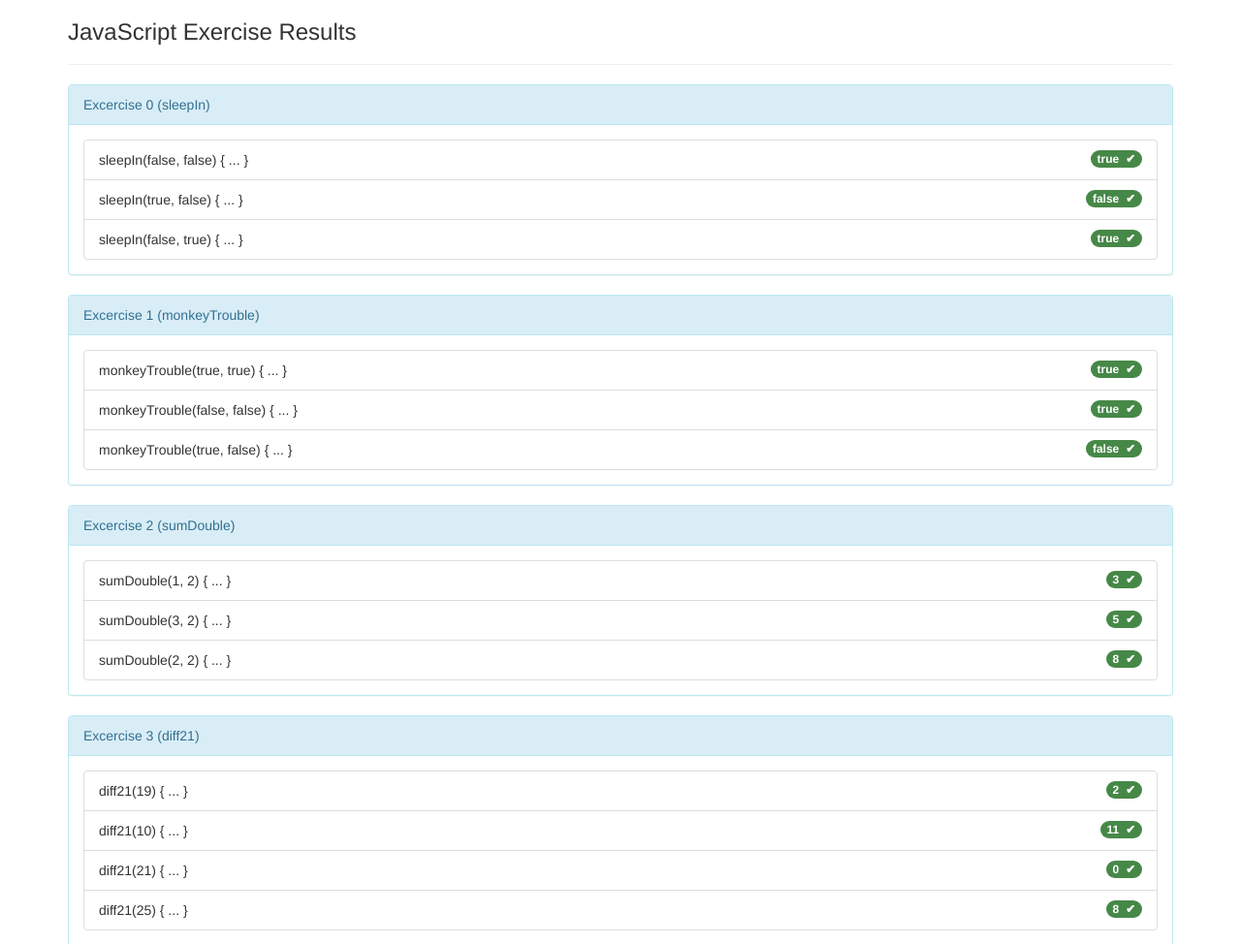
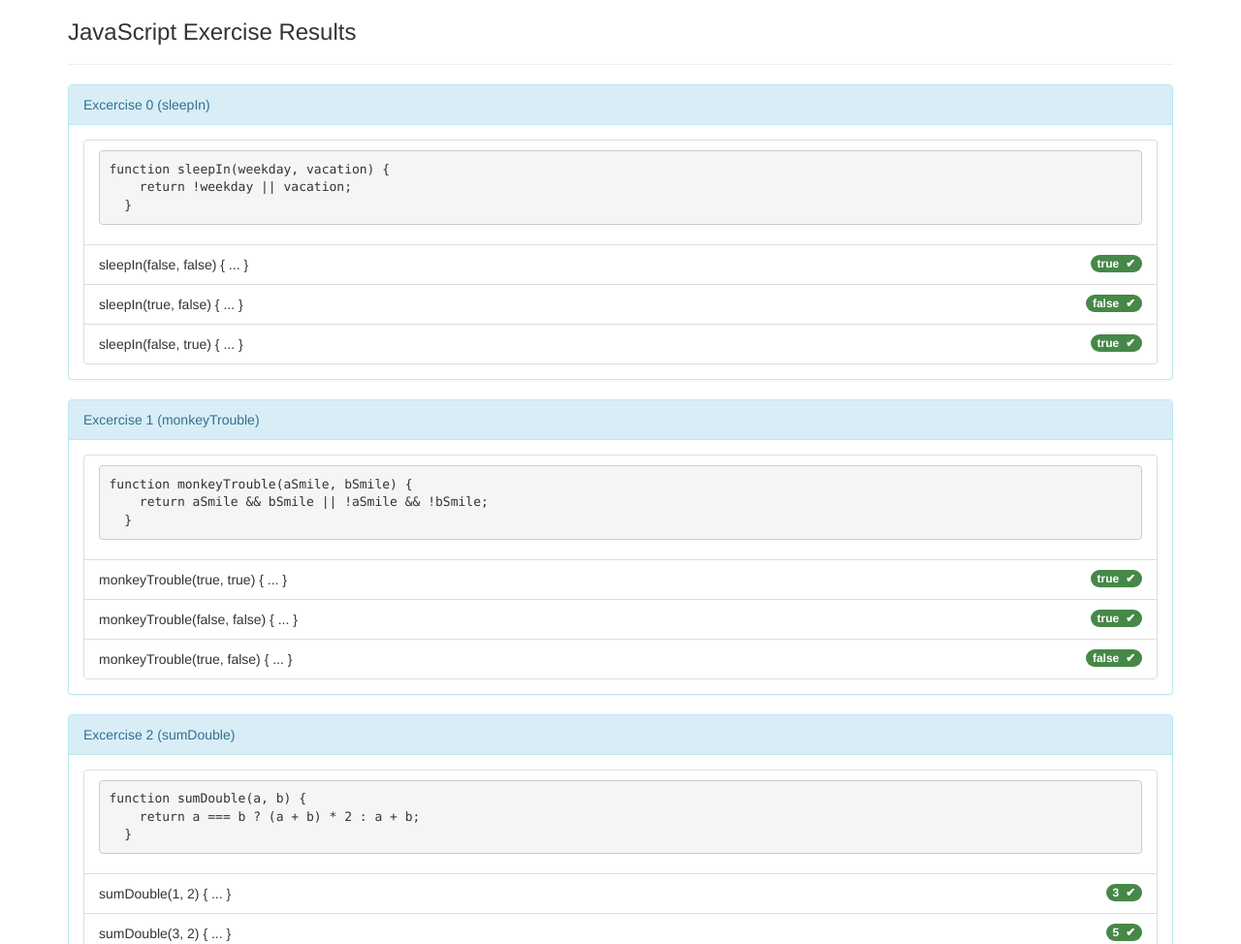
Before and after one commit to lunias/js-codingbat, a plain HTML site: page index.html in a window 1280 px wide. Shown: the top 974 px of the page at 97% size. Drawn offline with nearby package versions, Linux system fonts and the light colour scheme.

Commit message:
display function body above results (w/ syntax highlighting)

```diff
--- a/index.html
+++ b/index.html
@@ -12,6 +12,7 @@
       <div id="results" />
     </div>
   </body>
+  <script src="https://cdn.rawgit.com/google/code-prettify/master/loader/run_prettify.js?skin=desert"></script>
   <script type="text/javascript" src="./test.js"></script>
   <script type="text/javascript" src="./warmup-1.js"></script>
   <script type="text/javascript" src="./string-3.js"></script>
--- a/test.js
+++ b/test.js
@@ -14,6 +14,7 @@ var TEST = (function() {
   test.test = async function(func, testArgs) {
 
     var funcName = func.name;
+    var funcString = func.toString();
 
     var panel = document.createElement('div');
     panel.classList.add('panel');
@@ -34,6 +35,11 @@ var TEST = (function() {
     panelBody.appendChild(results);
 
     document.getElementById('results').appendChild(panel);
+
+    var header = document.createElement('li');
+    header.innerHTML = '<pre class="prettyprint lang-javascript">' + funcString + '</pre>';
+    header.classList.add('list-group-item');
+    results.appendChild(header);
 
     var failCount = 0;
     var hadSuccess = false;
```
